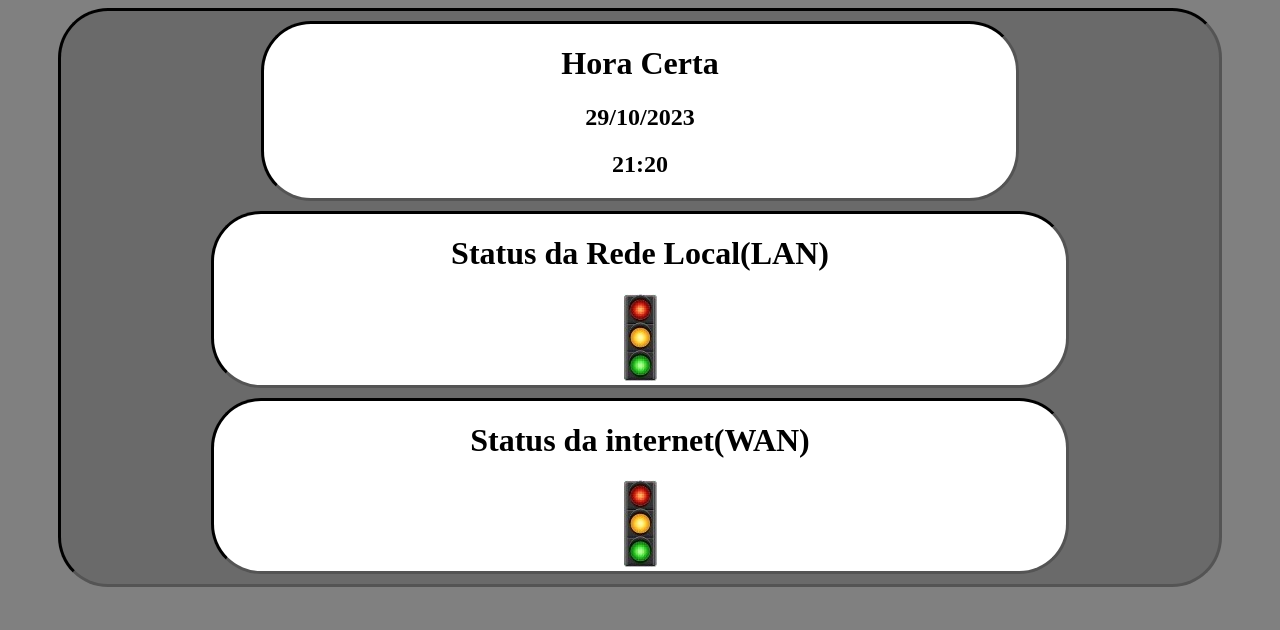
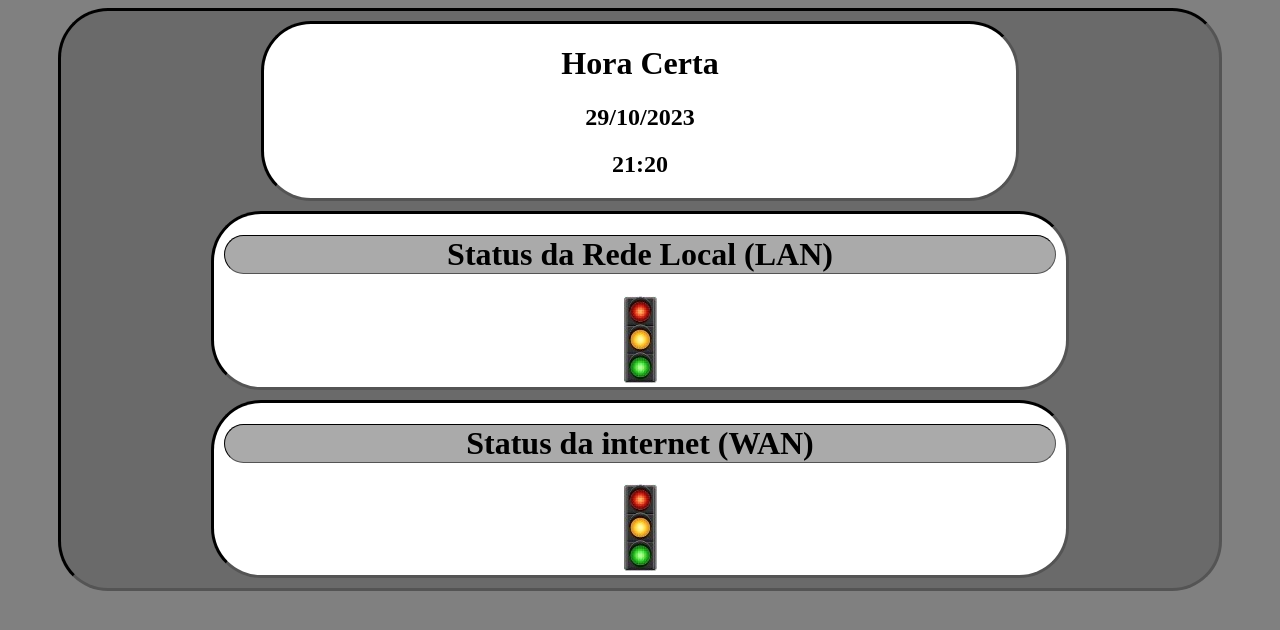
Before and after one commit to dev-drizzithiago/Meus-Projetos-PHP, a PHP site: page / in a window 1280 px wide. Shown: the top 630 px of the page. Run offline with PHP 8.4, Linux system fonts and the light colour scheme.

Commit message:
Update index.php

```diff
--- a/relatorio_internet_v-txt_v2/index.php
+++ b/relatorio_internet_v-txt_v2/index.php
@@ -68,7 +68,7 @@
     </div>
 
     <div class="div_lan">
-    <h1>Status da Rede Local(LAN)</h1>
+    <h1 class="h1_lan">Status da Rede Local (LAN)</h1>
         <?php
             if ($_valor_status_LAN == " ATIVO") {
                 if ($_valor_hora_LAN.$_valor_minu_LAN < $_valor_hora_global.$_valor_minu_global) {
@@ -89,7 +89,7 @@
     </div>
 
     <div class="div_wan">
-    <h1>Status da internet(WAN)</h1>
+    <h1 class="h1_wan">Status da internet (WAN)</h1>
     <?php
             if ($_valor_status_WAN == " ATIVO") {
                 if ($_valor_hora_WAN.$_valor_minu_WAN < $_valor_hora_global.$_valor_minu_global) {
```
